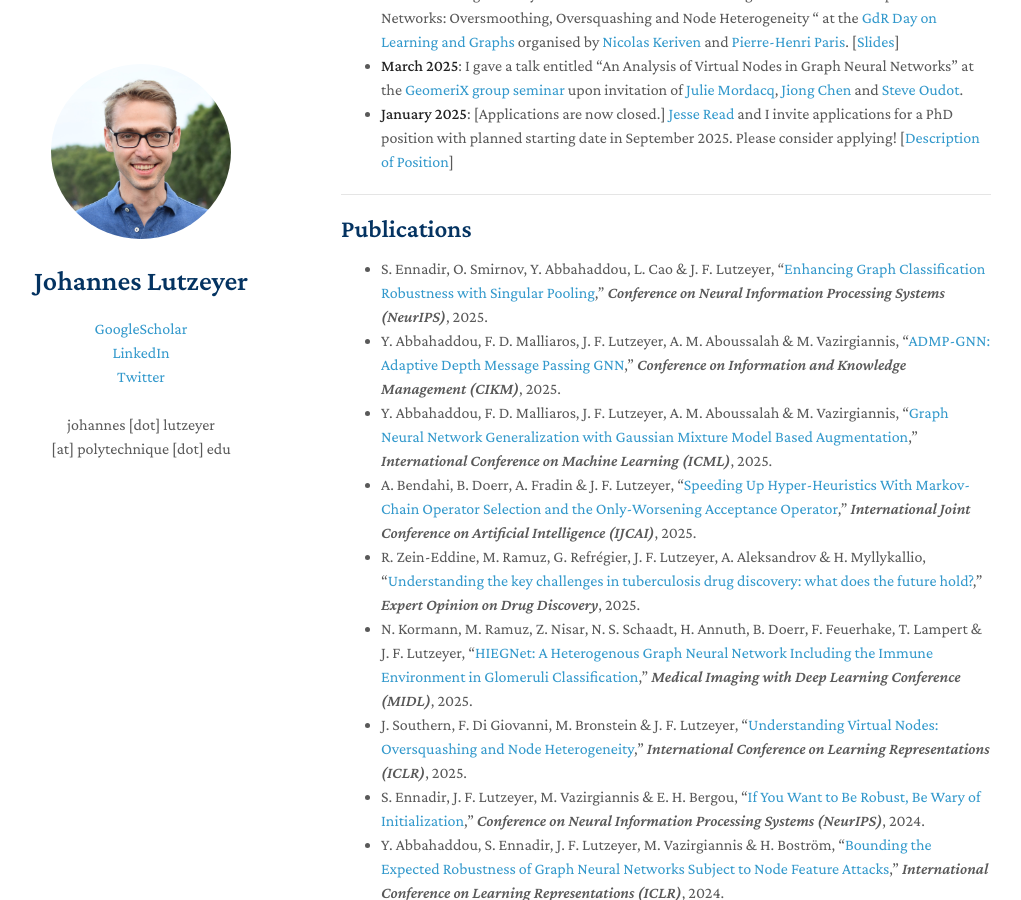
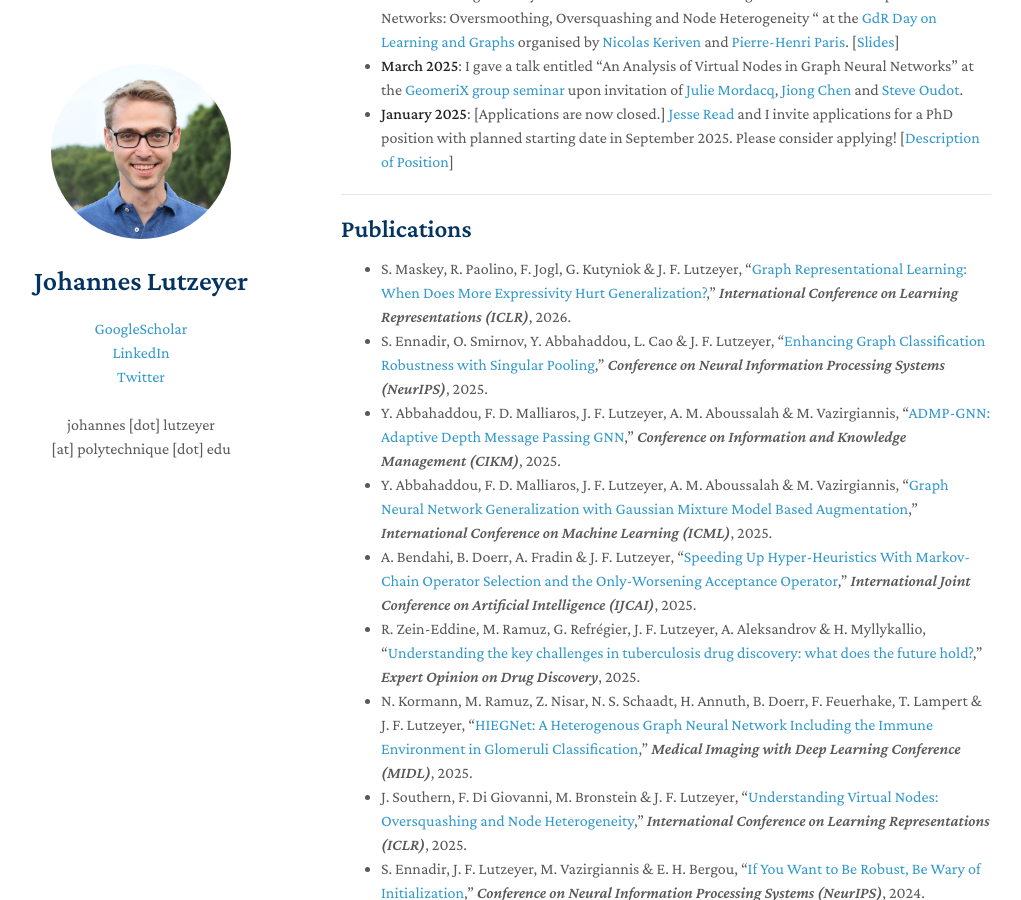
Before and after one commit to johanneslutzeyer/johanneslutzeyer.github.io, a Jekyll site: the page built from index.md, in a window 1280 px wide and 900 px high, scrolled down 1094 px. Shown: the whole window, without its empty margins (129-1150 px from the left). Built offline with Jekyll 4.4.1, drawn with Linux system fonts in a browser that asks for light colours; our own code applies the rules of GitHub Pages for plain Markdown files; a script that is not in the unit is left out.

Commit message:
Update index.md

```diff
--- a/index.md
+++ b/index.md
@@ -31,6 +31,8 @@ My academic CV can be accessed <a href="https://johanneslutzeyer.com/doc/Johanne
 ---
 
 ## Publications
+
+- S. Maskey, R. Paolino, F. Jogl, G. Kutyniok & J. F. Lutzeyer, "<a href="https://openreview.net/pdf?id=C6vpifaZvU" target="_blank">Graph Representational Learning: When Does More Expressivity Hurt Generalization?</a>," *International Conference on Learning Representations (ICLR)*, 2026.
 - S. Ennadir, O. Smirnov, Y. Abbahaddou, L. Cao & J. F. Lutzeyer, "<a href="https://arxiv.org/pdf/2510.22643" target="_blank">Enhancing Graph Classification Robustness with Singular Pooling</a>," *Conference on Neural Information Processing Systems (NeurIPS)*, 2025.
 - Y. Abbahaddou, F. D. Malliaros, J. F. Lutzeyer, A. M. Aboussalah & M. Vazirgiannis, "<a href="https://arxiv.org/pdf/2509.01170" target="_blank">ADMP-GNN: Adaptive Depth Message Passing GNN</a>," *Conference on Information and Knowledge Management (CIKM)*, 2025.
 - Y. Abbahaddou, F. D. Malliaros, J. F. Lutzeyer, A. M. Aboussalah & M. Vazirgiannis, "<a href="https://arxiv.org/pdf/2411.08638?" target="_blank">Graph Neural Network Generalization with Gaussian Mixture Model Based Augmentation</a>," *International Conference on Machine Learning (ICML)*, 2025.
```
